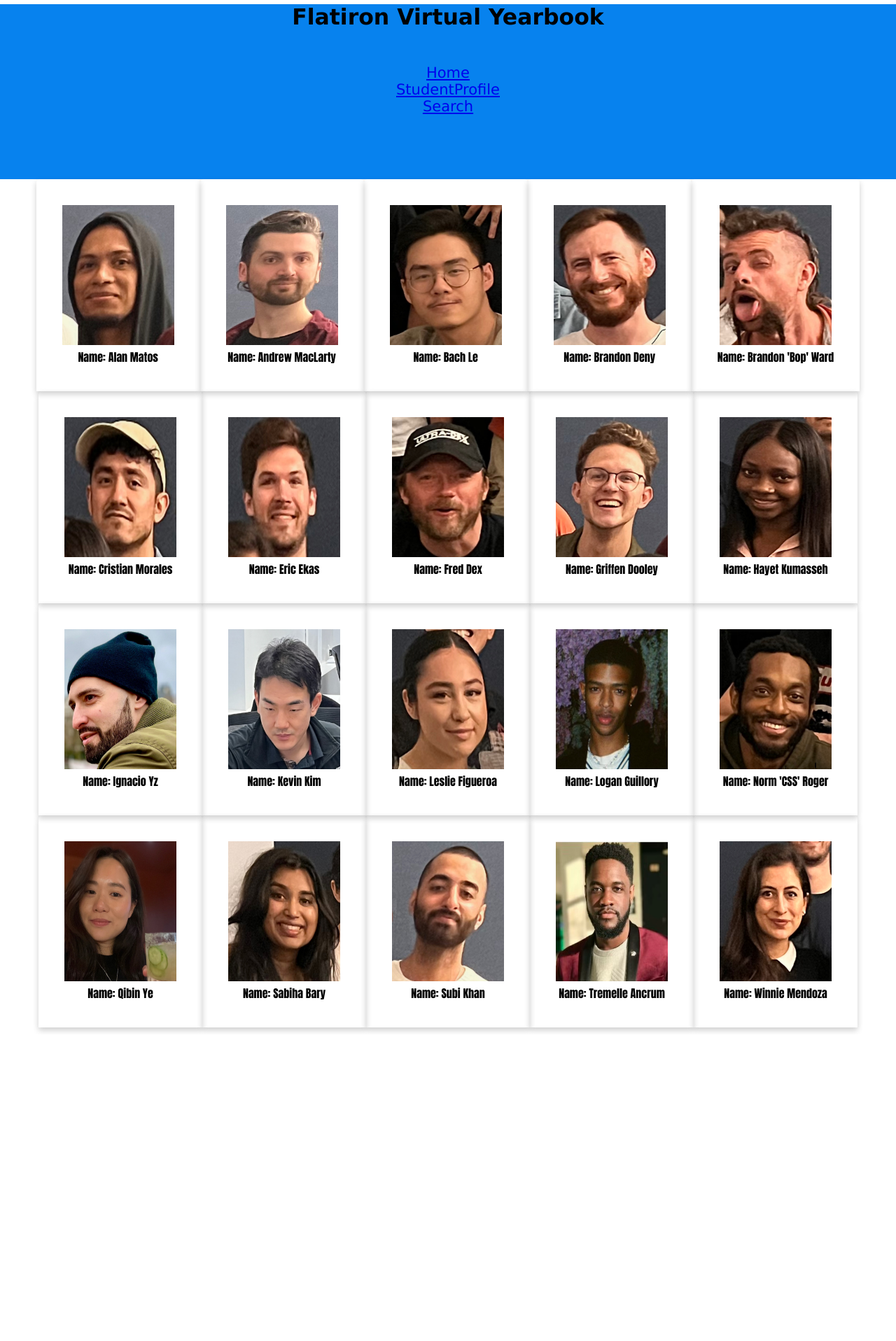
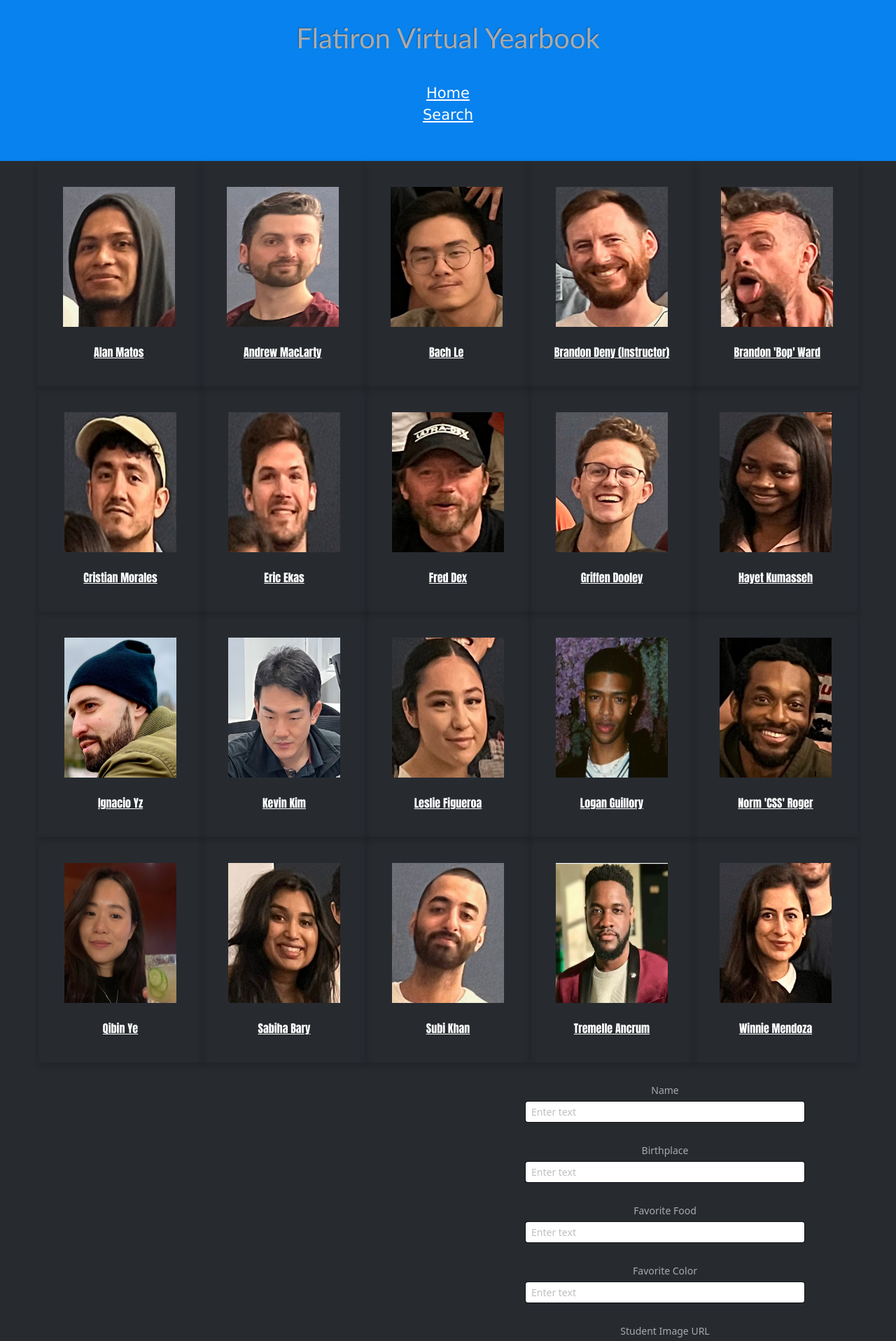
Before and after one commit to Ignacioyz/Phase2Project, a React (Create React App) app: page / in a window 1280 px wide. Shown: the part 20-1936 px from the top of the page at 70% size. Before the commit the page ends 1498 px from the top, so only its background shows below. Built offline with nearby package versions, Linux system fonts and the light colour scheme; data requests are answered from the project's data file.

Commit message:
BootstrapStyling

```diff
--- a/package.json
+++ b/package.json
@@ -6,7 +6,10 @@
     "@testing-library/jest-dom": "^5.16.4",
     "@testing-library/react": "^13.3.0",
     "@testing-library/user-event": "^13.5.0",
+    "bootstrap": "^5.1.3",
+    "bootswatch": "^5.1.3",
     "react": "^18.1.0",
+    "react-bootstrap": "^2.4.0",
     "react-dom": "^18.1.0",
     "react-router-dom": "^5.3.3",
     "react-scripts": "5.0.1",
--- a/src/App.css
+++ b/src/App.css
@@ -1,3 +1,12 @@
+h1{
+  margin: 0%;
+  padding-top: 50px;
+  font-family:'Trebuchet MS', 'Lucida Sans Unicode', 'Lucida Grande', 'Lucida Sans', Arial, sans-serif;
+
+}
+
+
+
 .App {
   text-align: center;
   margin-bottom: 10px;
@@ -55,3 +64,15 @@ img {
   height:200px ;
   width: 160px;
 }
+
+.mvc-div{
+  background-color: azure;
+  height: 850px;
+}
+
+.form-group{
+ width:400px;
+ margin-left: 750px;
+ margin-bottom: 100px;
+
+}
--- a/src/App.js
+++ b/src/App.js
@@ -5,9 +5,9 @@ import {React, useState, useEffect} from "react"
 import CohortComponent from './CohortComponent';
 import NavComp from './NavComp';
 import cohort from "./cohort.json"
-import Router1 from './Router1';
 import StudentProfile from './StudentProfile';
 import Router3 from './Router3';
+import "bootswatch/dist/slate/bootstrap.min.css";
 
 
 function App() {
@@ -26,35 +26,28 @@ function App() {
 
   const [memberProfile, setMemberProfile] = useState([])
 
-  function handleClick(cohort) {
-    const clickedStutdent = memberProfile.findIndex(student => cohort.id === student.id )
-  if (clickedStutdent === -1) {
-    setMemberProfile([...memberProfile, cohort])
-  }
+  function handleClick(member) {
+    setMemberProfile(member)
   }
 
+  console.log(memberProfile);
+
+return (
+    <div className="App">
+      <NavComp onChangePage={setPage}/>
 
 
+      <Switch>
 
-
-
-
-
-
-  return (
-    <div className="App">
-      <NavComp onChangePage={setPage} />
-      <CohortComponent cohort={cohort} handleClick={handleClick} />
-      <Switch>
-        <Route path="/router1">
-          <Router1 />
-        </Route>
-        <Route path="/studentprofile">
+        <Route exact path="/studentprofile/:id">
           <StudentProfile />
         </Route>
         <Route path="/router3">
           <Router3 />
         </Route>
+        <Route path="/">
+          <CohortComponent cohort={cohort} memberProfile={memberProfile}handleClick={handleClick}/>
+          </Route>
       </Switch>
 
     </div>
--- a/src/CohortComponent.js
+++ b/src/CohortComponent.js
@@ -1,22 +1,21 @@
 import React, { useState } from "react"
 import { Switch, Route } from 'react'
+import StudentProfile from "./StudentProfile"
+import NavComp from "./NavComp"
+import {NavLink} from "react-router-dom"
 
 
-const CohortComponent = ({ cohort, handleClick }) => {
 
-  {cohort.map(member => {
-    return
-  })}
+const CohortComponent = ({ cohort, handleClick, memberProfile}) => {
 
-
-    return (
+  return (
         <div>
             {cohort.map(member => {
                 return (
-                    <div key={member.Name} onClick ={handleClick} id="CohortMembers" >
+                    <div key={member.Name} onClick ={() => handleClick(member)} id="CohortMembers" >
                     <img src={member.Image}></img>
                     <br></br>
-                     Name: {member.Name}
+
                      <br></br>
                      {/* Place of birth: {member.City}
                      <br></br>
@@ -25,11 +24,44 @@ const CohortComponent = ({ cohort, handleClick }) => {
                      Favorite Color:
                      <br></br>
                      {member.FavoriteColor}   */}
+
+                    <NavLink to={`/StudentProfile/${member.id}`}> {member.Name}</NavLink>
+
                      </div>
                 )
 
 
             })}
+            <div class="form-group">
+
+            <label class="col-form-label col-form-label-sm mt-4" for="inputSmall">Name</label>
+            <input class="form-control form-control-sm" type="text" name= "Name" placeholder="Enter text" id="Name-form"/>
+
+
+
+            <label class="col-form-label col-form-label-sm mt-4" for="inputSmall">Birthplace</label>
+            <input class="form-control form-control-sm" type="text" name="City" placeholder="Enter text" id="Birthplace-form"/>
+
+
+
+            <label class="col-form-label col-form-label-sm mt-4" for="inputSmall">Favorite Food</label>
+            <input class="form-control form-control-sm"type="text" name= "FavoriteFood" placeholder="Enter text" id="Food-form"/>
+
+
+
+            <label class="col-form-label col-form-label-sm mt-4" for="inputSmall">Favorite Color</label>
+            <input class="form-control form-control-sm" type="text" name="FavoriteColor" placeholder="Enter text" id="FavColor-form"/>
+
+
+            <label class="col-form-label col-form-label-sm mt-4" for="inputSmall">Student Image URL</label>
+            <input class="form-control form-control-sm" type="text" name="FavoriteColor" placeholder="ImageUrl" id="Image-form"/>
+
+
+            <br></br>
+            <br></br>
+
+            <button type="button" class="btn btn-outline-success">Add New Student</button>
+            </div>
         </div>
 
 
@@ -39,4 +71,4 @@ const CohortComponent = ({ cohort, handleClick }) => {
     )
 }
 
-export default CohortComponent
+export default CohortComponent;
--- a/src/NavComp.js
+++ b/src/NavComp.js
@@ -10,17 +10,13 @@ function NavComp({ onChangePage }) {
 
     return(
         <nav>  <h1>Flatiron Virtual Yearbook</h1><br>
+
         </br>
 
-
-
-
         <div>
-
-            <NavLink exact to="/">Home</NavLink><br></br>
-            <NavLink to="/studentprofile">StudentProfile</NavLink><br></br>
+            <NavLink exact to="/">Home</NavLink>
+            <br></br>
             <NavLink to="/router3">Search</NavLink>
-
         </div>
 
         </nav>
--- a/src/Router3.js
+++ b/src/Router3.js
@@ -6,7 +6,9 @@ function Router3() {
 
 
     return(
-        <></>
+      <div className= "mvc-div">
+        <h1>MEET YOUR COHORT MVC'S</h1>
+      </div>
     )
 }
 export default Router3
--- a/src/StudentProfile.js
+++ b/src/StudentProfile.js
@@ -1,12 +1,43 @@
 import React from "react";
-
-function StudentProfile() {
+import {useState, useEffect} from "react";
+import {useParams} from "react-router-dom"
 
 
 
 
-    return(
-        <></>
+
+
+function StudentProfile() {
+// console.log(memberProfile.Name)
+const [studentProfile, setStudentProfile] = useState(null)
+const { id } = useParams()
+
+
+
+
+useEffect(()=> {
+    fetch(`http://localhost:4000/students/${id}`)
+    .then(response => response.json())
+    .then(data => {
+        setStudentProfile(data)
+    })
+    }, [id])
+
+    if (!studentProfile) return studentProfile
+
+return(
+    <div id="student-profile">
+        <div id="Student_Profile_Div" key = {studentProfile.id}>
+        <img src={studentProfile.Image}></img>
+        {studentProfile.Name}<br></br>
+        {studentProfile.City}<br></br>
+        {studentProfile.FavoriteFood}<br></br>
+        {studentProfile.FavoriteColor}<br></br>
+        </div>
+    </div>
+
+
     )
 }
+
 export default StudentProfile;
--- a/src/cohort.json
+++ b/src/cohort.json
@@ -26,7 +26,7 @@
         },
         {
             "id": 4,
-            "Name": "Brandon Deny",
+            "Name": "Brandon Deny (Instructor)",
             "City": "",
             "FavoriteFood": "",
             "FavoriteColor": "",
```
Also changed, not shown: src/MemberDetails.js (deleted, +0 -10 lines), src/StudentDetails.js (deleted, +0 -14 lines), 1 other file (tests, documents, lock files or other folders).
